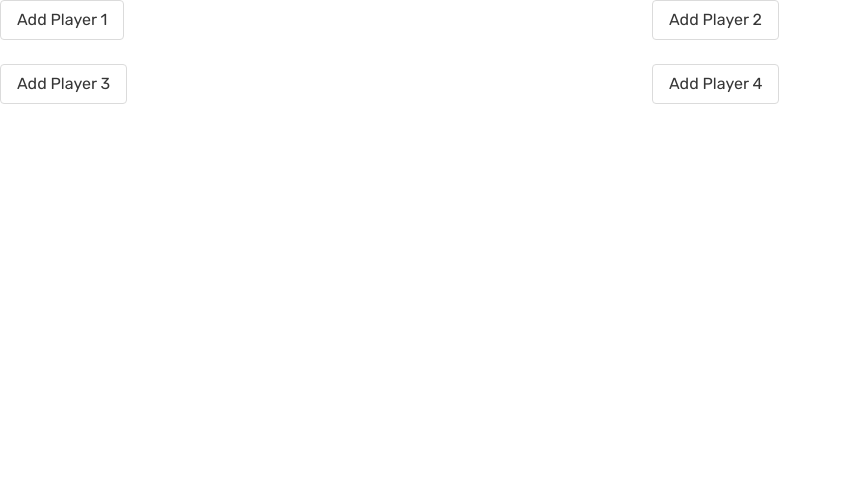
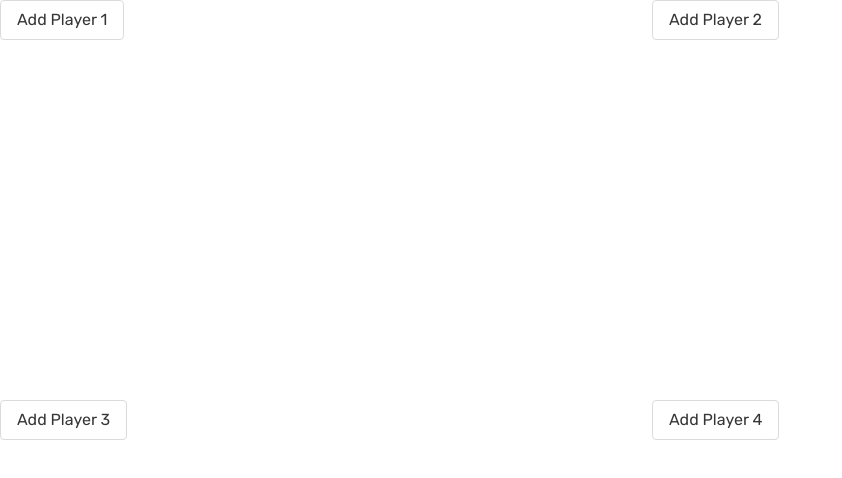
Before and after one commit to nicolomaioli/dragonite, a Vue app: page / in a window 1280 px wide. Shown: the top 478 px of the page, without its empty margins (0-842 px from the left). Built offline with nearby package versions, Linux system fonts and the light colour scheme; a web font is replaced by a local one.

Commit message:
Fill vertically

```diff
--- a/src/components/PlayerGrid.vue
+++ b/src/components/PlayerGrid.vue
@@ -1,5 +1,5 @@
 <template>
-  <div class="columns is-multiline is-mobile">
+  <div class="columns is-multiline is-mobile fill">
     <PlayerShow
       v-for="i in numberOfPlayers"
       :key="i"
@@ -40,10 +40,14 @@ export default {
     },
     playerAddSubmit(commander) {
       console.log(commander.name);
+      console.log(commander.image);
     },
   },
 };
 </script>
 
-<style>
+<style lang="scss" scoped>
+.fill {
+  height: 100vh;
+}
 </style>
```
